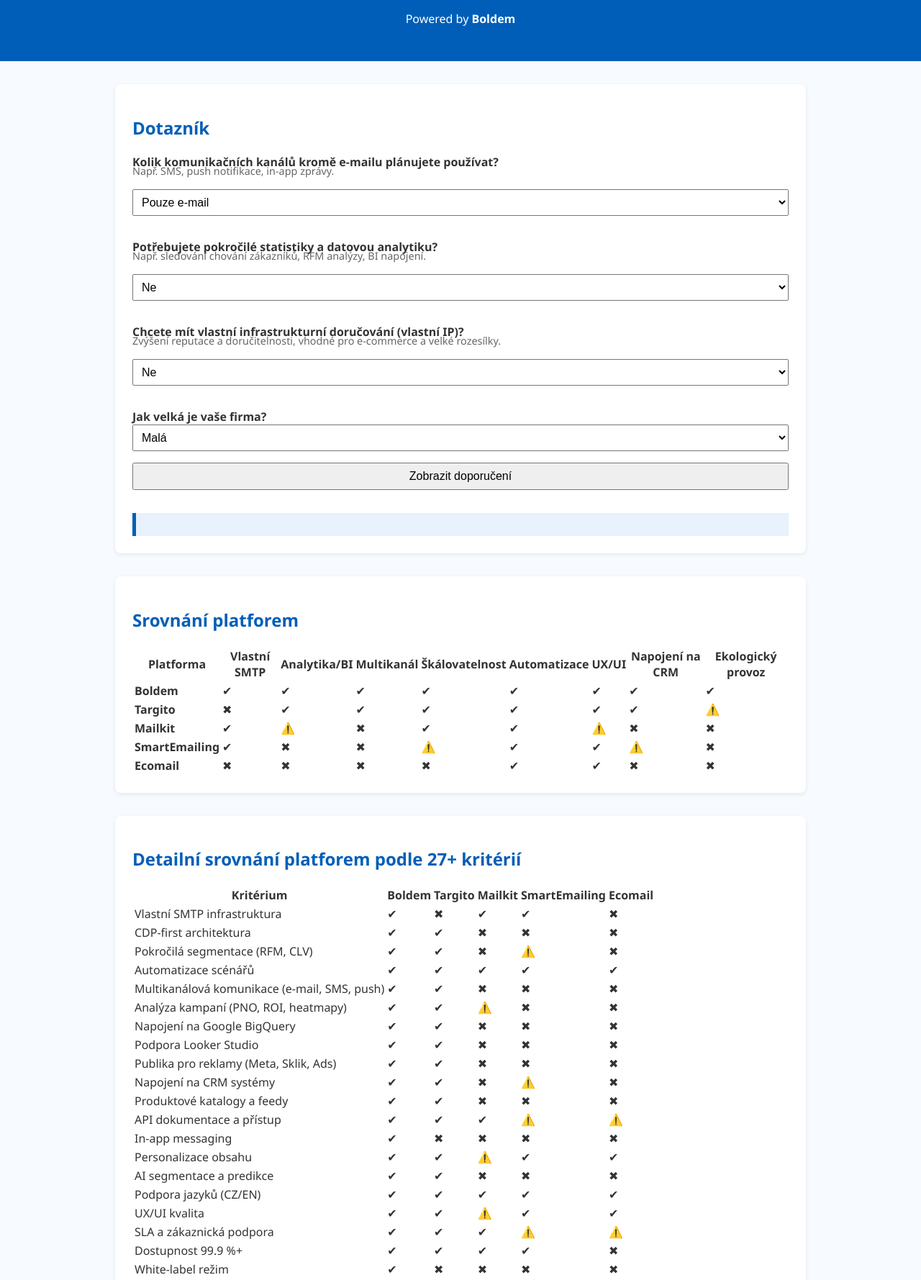
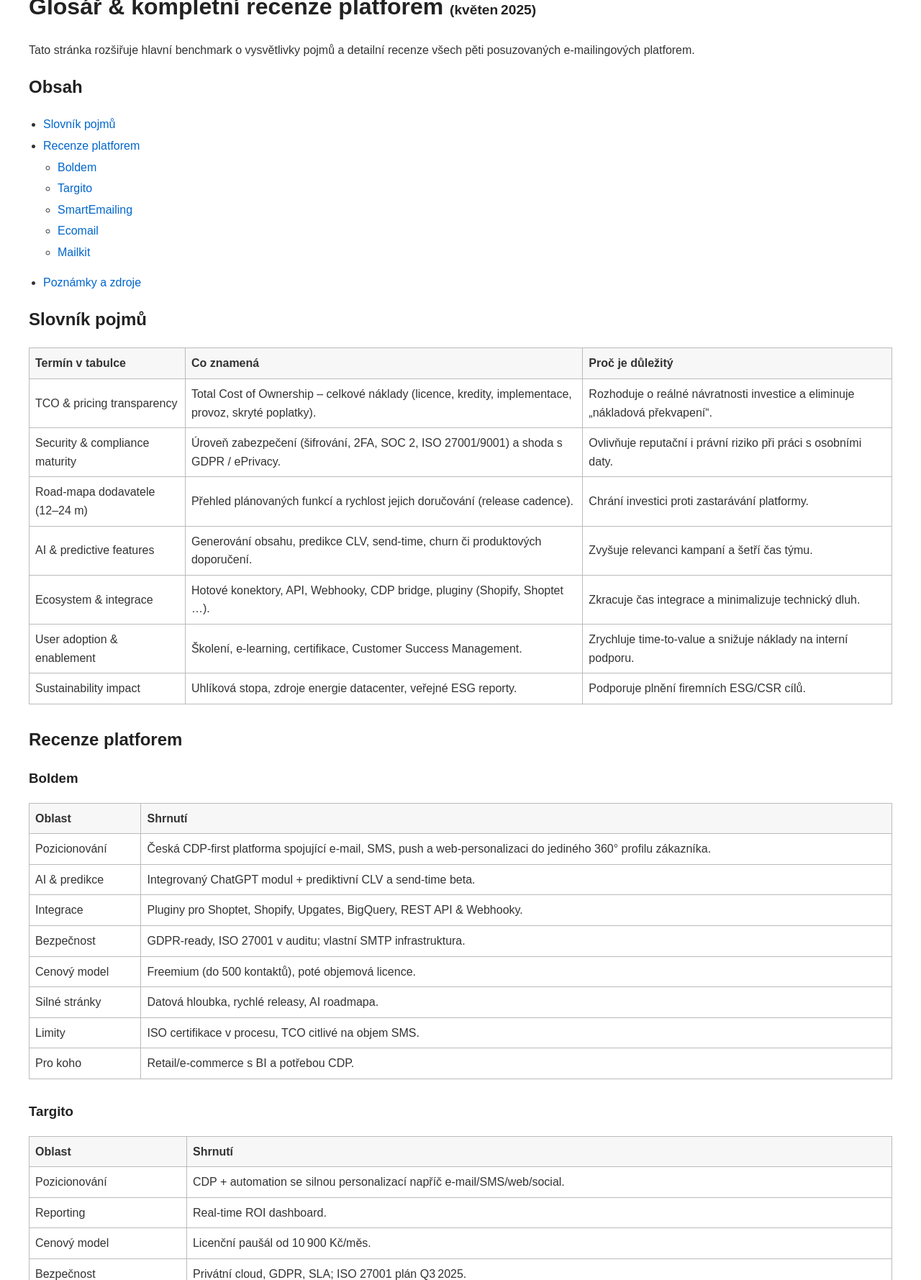
Before and after one commit to BretislaStrnad/email-platform-site, a plain HTML site: page index.html in a window 1280 px wide. Shown: the part 103-1882 px from the top of the page at 72% size. Drawn offline with Linux system fonts and the light colour scheme.

Commit message:
Add files via upload

```diff
--- a/index.html
+++ b/index.html
@@ -2,167 +2,166 @@
 <!DOCTYPE html>
 <html lang="cs">
 <head>
-  <meta charset="UTF-8" />
-  <meta name="viewport" content="width=device-width, initial-scale=1.0" />
-  <title>Srovnání e-mailingových platforem</title>
-  <meta name="description" content="Srovnání českých e-mailingových platforem na základě 27 kritérií.">
-  <meta name="keywords" content="email marketing, srovnání, platformy, Boldem, Targito, Mailkit, SmartEmailing, Ecomail">
-  <meta name="author" content="Webkomplet s.r.o.">
-  <link rel="icon" href="https://boldem.cz/favicon.ico" />
+<meta charset="utf-8">
+<title>Glosář &amp; recenze e‑mailingových platforem | OKAY benchmark</title>
+<meta name="description" content="Detailní glosář pojmů a recenze pěti nejpoužívanějších e‑mailingových platforem v ČR – Boldem, Targito, SmartEmailing, Ecomail, Mailkit (květen 2025).">
+<link rel="stylesheet" href="../assets/style.css">
 <style>
-    body { font-family: "Segoe UI", Arial, sans-serif; background: #f7faff; margin: 0; color: #333; }
-    header { background: #005eb8; color: white; padding: 2rem 1rem; text-align: center; }
-    main { max-width: 960px; margin: auto; padding: 2rem 1rem; }
-    section { background: white; padding: 1.5rem; border-radius: 8px; margin-bottom: 2rem; box-shadow: 0 2px 6px rgba(0,0,0,0.08); }
-    h2 { color: #005eb8; }
-    label { font-weight: bold; margin-top: 1rem; display: block; }
-    select, button { width: 100%; padding: 0.5rem; font-size: 1rem; margin-bottom: 1rem; }
-    .result { padding: 1rem; font-size: 1.1rem; font-weight: bold; color: #005eb8; background: #e8f1fc; border-left: 5px solid #005eb8; margin-top: 1rem; }
-    footer { text-align: center; padding: 1rem; font-size: 0.9rem; color: #666; }
-    small { color: #666; font-size: 0.9em; display: block; margin-top: -0.5rem; margin-bottom: 1rem; }
+/* fallback style in případě, že hlavní CSS neexistuje */
+body{font-family:Arial,Helvetica,sans-serif;margin:40px;line-height:1.6;color:#333;}
+h1,h2,h3{color:#222;}
+table{border-collapse:collapse;width:100%;margin-bottom:30px;}
+table,th,td{border:1px solid #bbb;}
+th,td{padding:8px;}
+th{background:#f7f7f7;text-align:left;}
+a{color:#0066cc;text-decoration:none;}
+a:hover{text-decoration:underline;}
+.toc ul{margin:0 0 1em 0;padding-left:20px;}
+.toc li{margin:4px 0;}
+small{font-size:60%;}
 </style>
 </head>
 <body>
-  <header>
-    <h1>Srovnání a doporučení e-mailingových platforem</h1>
-    <p>Powered by <strong>Boldem</strong></p>
-  </header>
-  <main>
-    <section>
-      <h2>Dotazník</h2>
-      <label for="channels">Kolik komunikačních kanálů kromě e-mailu plánujete používat?</label>
-      <small>Např. SMS, push notifikace, in-app zprávy.</small>
-      <select id="channels">
-        <option value="low">Pouze e-mail</option>
-        <option value="medium">2–3 kanály</option>
-        <option value="high">Více než 3 kanály</option>
-      </select>
 
-      <label for="analytics">Potřebujete pokročilé statistiky a datovou analytiku?</label>
-      <small>Např. sledování chování zákazníků, RFM analýzy, BI napojení.</small>
-      <select id="analytics">
-        <option value="no">Ne</option>
-        <option value="yes">Ano</option>
-      </select>
+<nav><a href="../">← Zpět na hlavní srovnání</a></nav>
 
-      <label for="infrastructure">Chcete mít vlastní infrastrukturní doručování (vlastní IP)?</label>
-      <small>Zvýšení reputace a doručitelnosti, vhodné pro e-commerce a velké rozesílky.</small>
-      <select id="infrastructure">
-        <option value="no">Ne</option>
-        <option value="yes">Ano</option>
-      </select>
+<h1>Glosář &amp; kompletní recenze platforem <small>(květen 2025)</small></h1>
 
-      <label for="size">Jak velká je vaše firma?</label>
-      <select id="size">
-        <option value="small">Malá</option>
-        <option value="medium">Střední</option>
-        <option value="large">Velká</option>
-      </select>
+<p>Tato stránka rozšiřuje hlavní benchmark o vysvětlivky pojmů a detailní recenze všech pěti posuzovaných e‑mailingových platforem.</p>
 
-      <button onclick="recommend()">Zobrazit doporučení</button>
-      <div class="result" id="result"></div>
-    </section>
+<div class="toc">
+<h2>Obsah</h2>
+<ul>
+  <li><a href="#glosar">Slovník pojmů</a></li>
+  <li><a href="#recenze">Recenze platforem</a>
+    <ul>
+      <li><a href="#boldem">Boldem</a></li>
+      <li><a href="#targito">Targito</a></li>
+      <li><a href="#smartemailing">SmartEmailing</a></li>
+      <li><a href="#ecomail">Ecomail</a></li>
+      <li><a href="#mailkit">Mailkit</a></li>
+    </ul>
+  </li>
+  <li><a href="#pozn">Poznámky a zdroje</a></li>
+</ul>
+</div>
 
-    <section>
-      <h2>Srovnání platforem</h2>
+<!-- Glossary -->
+<h2 id="glosar">Slovník pojmů</h2>
 <table>
-        <thead>
   <tr>
-            <th>Platforma</th>
-            <th>Vlastní SMTP</th>
-            <th>Analytika/BI</th>
-            <th>Multikanál</th>
-            <th>Škálovatelnost</th>
-            <th>Automatizace</th>
-            <th>UX/UI</th>
-            <th>Napojení na CRM</th>
-            <th>Ekologický provoz</th>
+    <th>Termín v tabulce</th>
+    <th>Co znamená</th>
+    <th>Proč je důležitý</th>
   </tr>
-        </thead>
-        <tbody>
-          <tr><td><strong>Boldem</strong></td><td>✔</td><td>✔</td><td>✔</td><td>✔</td><td>✔</td><td>✔</td><td>✔</td><td>✔</td></tr>
-          <tr><td><strong>Targito</strong></td><td>✖</td><td>✔</td><td>✔</td><td>✔</td><td>✔</td><td>✔</td><td>✔</td><td>⚠️</td></tr>
-          <tr><td><strong>Mailkit</strong></td><td>✔</td><td>⚠️</td><td>✖</td><td>✔</td><td>✔</td><td>⚠️</td><td>✖</td><td>✖</td></tr>
-          <tr><td><strong>SmartEmailing</strong></td><td>✔</td><td>✖</td><td>✖</td><td>⚠️</td><td>✔</td><td>✔</td><td>⚠️</td><td>✖</td></tr>
-          <tr><td><strong>Ecomail</strong></td><td>✖</td><td>✖</td><td>✖</td><td>✖</td><td>✔</td><td>✔</td><td>✖</td><td>✖</td></tr>
-        </tbody>
+  <tr>
+    <td>TCO &amp; pricing transparency</td>
+    <td>Total Cost of Ownership – celkové náklady (licence, kredity, implementace, provoz, skryté poplatky).</td>
+    <td>Rozhoduje o reálné návratnosti investice a eliminuje „nákladová překvapení“.</td>
+  </tr>
+  <tr>
+    <td>Security &amp; compliance maturity</td>
+    <td>Úroveň zabezpečení (šifrování, 2FA, SOC 2, ISO 27001/9001) a shoda s GDPR / ePrivacy.</td>
+    <td>Ovlivňuje reputační i právní riziko při práci s osobními daty.</td>
+  </tr>
+  <tr>
+    <td>Road‑mapa dodavatele (12–24 m)</td>
+    <td>Přehled plánovaných funkcí a rychlost jejich doručování (release cadence).</td>
+    <td>Chrání investici proti zastarávání platformy.</td>
+  </tr>
+  <tr>
+    <td>AI &amp; predictive features</td>
+    <td>Generování obsahu, predikce CLV, send‑time, churn či produktových doporučení.</td>
+    <td>Zvyšuje relevanci kampaní a šetří čas týmu.</td>
+  </tr>
+  <tr>
+    <td>Ecosystem &amp; integrace</td>
+    <td>Hotové konektory, API, Webhooky, CDP bridge, pluginy (Shopify, Shoptet …).</td>
+    <td>Zkracuje čas integrace a minimalizuje technický dluh.</td>
+  </tr>
+  <tr>
+    <td>User adoption &amp; enablement</td>
+    <td>Školení, e‑learning, certifikace, Customer Success Management.</td>
+    <td>Zrychluje time‑to‑value a snižuje náklady na interní podporu.</td>
+  </tr>
+  <tr>
+    <td>Sustainability impact</td>
+    <td>Uhlíková stopa, zdroje energie datacenter, veřejné ESG reporty.</td>
+    <td>Podporuje plnění firemních ESG/CSR cílů.</td>
+  </tr>
 </table>
-    </section>
 
+<!-- Reviews -->
+<h2 id="recenze">Recenze platforem</h2>
 
-    <section>
-      <h2>Detailní srovnání platforem podle 27+ kritérií</h2>
+<h3 id="boldem">Boldem</h3>
 <table>
-        <thead>
-          <tr>
-            <th>Kritérium</th>
-            <th>Boldem</th>
-            <th>Targito</th>
-            <th>Mailkit</th>
-            <th>SmartEmailing</th>
-            <th>Ecomail</th>
-          </tr>
-        </thead>
-        <tbody>
-          <tr><td>Vlastní SMTP infrastruktura</td><td>✔</td><td>✖</td><td>✔</td><td>✔</td><td>✖</td></tr>
-          <tr><td>CDP-first architektura</td><td>✔</td><td>✔</td><td>✖</td><td>✖</td><td>✖</td></tr>
-          <tr><td>Pokročilá segmentace (RFM, CLV)</td><td>✔</td><td>✔</td><td>✖</td><td>⚠️</td><td>✖</td></tr>
-          <tr><td>Automatizace scénářů</td><td>✔</td><td>✔</td><td>✔</td><td>✔</td><td>✔</td></tr>
-          <tr><td>Multikanálová komunikace (e-mail, SMS, push)</td><td>✔</td><td>✔</td><td>✖</td><td>✖</td><td>✖</td></tr>
-          <tr><td>Analýza kampaní (PNO, ROI, heatmapy)</td><td>✔</td><td>✔</td><td>⚠️</td><td>✖</td><td>✖</td></tr>
-          <tr><td>Napojení na Google BigQuery</td><td>✔</td><td>✔</td><td>✖</td><td>✖</td><td>✖</td></tr>
-          <tr><td>Podpora Looker Studio</td><td>✔</td><td>✔</td><td>✖</td><td>✖</td><td>✖</td></tr>
-          <tr><td>Publika pro reklamy (Meta, Sklik, Ads)</td><td>✔</td><td>✔</td><td>✖</td><td>✖</td><td>✖</td></tr>
-          <tr><td>Napojení na CRM systémy</td><td>✔</td><td>✔</td><td>✖</td><td>⚠️</td><td>✖</td></tr>
-          <tr><td>Produktové katalogy a feedy</td><td>✔</td><td>✔</td><td>✖</td><td>✖</td><td>✖</td></tr>
-          <tr><td>API dokumentace a přístup</td><td>✔</td><td>✔</td><td>✔</td><td>⚠️</td><td>⚠️</td></tr>
-          <tr><td>In-app messaging</td><td>✔</td><td>✖</td><td>✖</td><td>✖</td><td>✖</td></tr>
-          <tr><td>Personalizace obsahu</td><td>✔</td><td>✔</td><td>⚠️</td><td>✔</td><td>✔</td></tr>
-          <tr><td>AI segmentace a predikce</td><td>✔</td><td>✔</td><td>✖</td><td>✖</td><td>✖</td></tr>
-          <tr><td>Podpora jazyků (CZ/EN)</td><td>✔</td><td>✔</td><td>✔</td><td>✔</td><td>✔</td></tr>
-          <tr><td>UX/UI kvalita</td><td>✔</td><td>✔</td><td>⚠️</td><td>✔</td><td>✔</td></tr>
-          <tr><td>SLA a zákaznická podpora</td><td>✔</td><td>✔</td><td>✔</td><td>⚠️</td><td>⚠️</td></tr>
-          <tr><td>Dostupnost 99.9 %+</td><td>✔</td><td>✔</td><td>✔</td><td>✔</td><td>✖</td></tr>
-          <tr><td>White-label režim</td><td>✔</td><td>✖</td><td>✖</td><td>✖</td><td>✖</td></tr>
-          <tr><td>Responzivní šablony</td><td>✔</td><td>✔</td><td>✔</td><td>✔</td><td>✔</td></tr>
-          <tr><td>Editor drag&drop</td><td>✔</td><td>✔</td><td>⚠️</td><td>✔</td><td>✔</td></tr>
-          <tr><td>Webhooky</td><td>✔</td><td>✔</td><td>✔</td><td>✖</td><td>✖</td></tr>
-          <tr><td>Monitoring a alerting</td><td>✔</td><td>✔</td><td>✔</td><td>✖</td><td>✖</td></tr>
-          <tr><td>Ekologická infrastruktura (OZE/DC)</td><td>✔</td><td>⚠️</td><td>✖</td><td>✖</td><td>✖</td></tr>
-          <tr><td>Hosting v ČR/EU</td><td>✔</td><td>✔</td><td>✔</td><td>✔</td><td>✔</td></tr>
-          <tr><td>Možnost exportu dat</td><td>✔</td><td>✔</td><td>✔</td><td>✔</td><td>✔</td></tr>
-        </tbody>
+  <tr><th>Oblast</th><th>Shrnutí</th></tr>
+  <tr><td>Pozicionování</td><td>Česká CDP‑first platforma spojující e‑mail, SMS, push a web‑personalizaci do jediného 360° profilu zákazníka.</td></tr>
+  <tr><td>AI &amp; predikce</td><td>Integrovaný ChatGPT modul + prediktivní CLV a send‑time beta.</td></tr>
+  <tr><td>Integrace</td><td>Pluginy pro Shoptet, Shopify, Upgates, BigQuery, REST API &amp; Webhooky.</td></tr>
+  <tr><td>Bezpečnost</td><td>GDPR‑ready, ISO 27001 v auditu; vlastní SMTP infrastruktura.</td></tr>
+  <tr><td>Cenový model</td><td>Freemium (do 500 kontaktů), poté objemová licence.</td></tr>
+  <tr><td>Silné stránky</td><td>Datová hloubka, rychlé releasy, AI roadmapa.</td></tr>
+  <tr><td>Limity</td><td>ISO certifikace v procesu, TCO citlivé na objem SMS.</td></tr>
+  <tr><td>Pro koho</td><td>Retail/e‑commerce s BI a potřebou CDP.</td></tr>
 </table>
-      <p><small>✔ = podporováno, ✖ = nepodporováno, ⚠️ = omezeně / závisí na nastavení</small></p>
-    </section>
 
-</main>
+<h3 id="targito">Targito</h3>
+<table>
+  <tr><th>Oblast</th><th>Shrnutí</th></tr>
+  <tr><td>Pozicionování</td><td>CDP + automation se silnou personalizací napříč e‑mail/SMS/web/social.</td></tr>
+  <tr><td>Reporting</td><td>Real‑time ROI dashboard.</td></tr>
+  <tr><td>Cenový model</td><td>Licenční paušál od 10 900 Kč/měs.</td></tr>
+  <tr><td>Bezpečnost</td><td>Privátní cloud, GDPR, SLA; ISO 27001 plán Q3 2025.</td></tr>
+  <tr><td>Silné stránky</td><td>HL&nbsp;personalizace, bohaté BI.</td></tr>
+  <tr><td>Limity</td><td>Vyšší cena, menší self‑service.</td></tr>
+  <tr><td>Pro koho</td><td>Střední a větší e‑shopy s datovými modely.</td></tr>
+</table>
+
+<h3 id="smartemailing">SmartEmailing</h3>
+<table>
+  <tr><th>Oblast</th><th>Shrnutí</th></tr>
+  <tr><td>Pozicionování</td><td>Mainstream český e‑mailing s důrazem na jednoduchost.</td></tr>
+  <tr><td>Funkce</td><td>Drag‑&amp;-drop editor, scénáře, multikanál, RFM modul.</td></tr>
+  <tr><td>Bezpečnost</td><td>Vlastní servery v ČR, GDPR; bez ISO/SOC.</td></tr>
+  <tr><td>Cenový model</td><td>Do 1 000 kontaktů zdarma, nad 50 000 individuální.</td></tr>
+  <tr><td>Silné stránky</td><td>Akademie, česká podpora, doručitelnost.</td></tr>
+  <tr><td>Limity</td><td>Omezené API a AI.</td></tr>
+  <tr><td>Pro koho</td><td>SMB, neziskovky, začátečníci.</td></tr>
+</table>
+
+<h3 id="ecomail">Ecomail</h3>
+<table>
+  <tr><th>Oblast</th><th>Shrnutí</th></tr>
+  <tr><td>Pozicionování</td><td>Omnichannel platforma (e‑mail, SMS, FB/IG kampaně).</td></tr>
+  <tr><td>AI</td><td>ChatGPT asistované předměty a copy‑enhancer.</td></tr>
+  <tr><td>Funkce</td><td>150+ šablon, automatizace, 99,97 % doručitelnost.</td></tr>
+  <tr><td>Bezpečnost</td><td>GDPR, hosting s ISO.</td></tr>
+  <tr><td>Cenový model</td><td>Standard tarif od 730 Kč/měs. (50 000 e‑mailů).</td></tr>
+  <tr><td>Silné stránky</td><td>UX, šablony, cena/výkon.</td></tr>
+  <tr><td>Limity</td><td>Chybí pokročilé data feeds, predikce.</td></tr>
+  <tr><td>Pro koho</td><td>Menší a střední e‑shopy.</td></tr>
+</table>
+
+<h3 id="mailkit">Mailkit</h3>
+<table>
+  <tr><th>Oblast</th><th>Shrnutí</th></tr>
+  <tr><td>Pozicionování</td><td>Infrastrukturní deliverability‑first platforma.</td></tr>
+  <tr><td>Bezpečnost &amp; certifikace</td><td>ISO 27001, ISO 9001, člen MAAWG &amp; CSA.</td></tr>
+  <tr><td>Funkce</td><td>Dedikované IP, BIMI inspector, vetting odesílatelů.</td></tr>
+  <tr><td>Cenový model</td><td>CPM; často SMTP back‑up pro agentury.</td></tr>
+  <tr><td>Silné stránky</td><td>Doručitelnost, bezpečnost.</td></tr>
+  <tr><td>Limity</td><td>Chybí vizuální editor, marketingový layer.</td></tr>
+  <tr><td>Pro koho</td><td>Velcí odesílatelé transakčních e‑mailů, agentury.</td></tr>
+</table>
+
+<h2 id="pozn">Poznámky &amp; zdroje</h2>
+<p>Informace jsou platné k 24. 5. 2025, sestavené z veřejných zdrojů, demo účtů a rozhovorů. Před finálním výběrem doporučujeme údaje ověřit bezpečnostním dotazníkem, cenovou simulací a ESG reporty dodavatelů.</p>
+
 <footer>
-    &copy; 2025 Webkomplet | <a href="about.html">O projektu</a>
+<p><a href="../">↑ Zpět nahoru</a></p>
 </footer>
 
-  <script>
-    function recommend() {
-      const ch = document.getElementById("channels").value;
-      const an = document.getElementById("analytics").value;
-      const ip = document.getElementById("infrastructure").value;
-      const sz = document.getElementById("size").value;
-
-      let result = '';
-      if (an === 'yes' && ip === 'yes' && (ch !== 'low' || sz === 'large')) {
-        result = "Doporučujeme: <strong>Boldem</strong> – nejkomplexnější volba pro růstové a datové řízení marketingu.";
-      } else if (an === 'yes' && ip === 'no') {
-        result = "Doporučujeme: <strong>Targito</strong> – výborné pro enterprise a BI týmy, bez vlastní infrastruktury.";
-      } else if (ip === 'yes') {
-        result = "Doporučujeme: <strong>Mailkit</strong> – vhodné pro robustní doručování, méně pro personalizaci.";
-      } else if (sz === 'small') {
-        result = "Doporučujeme: <strong>Ecomail</strong> – jednoduché řešení pro začátek.";
-      } else {
-        result = "Doporučujeme: <strong>SmartEmailing</strong> – tradiční volba pro základní newsletterovou komunikaci.";
-      }
-
-      document.getElementById("result").innerHTML = result;
-    }
-  </script>
 </body>
 </html>
```
Also changed, not shown: 1 other file. Lines whose indentation alone changed are shown as unchanged.
